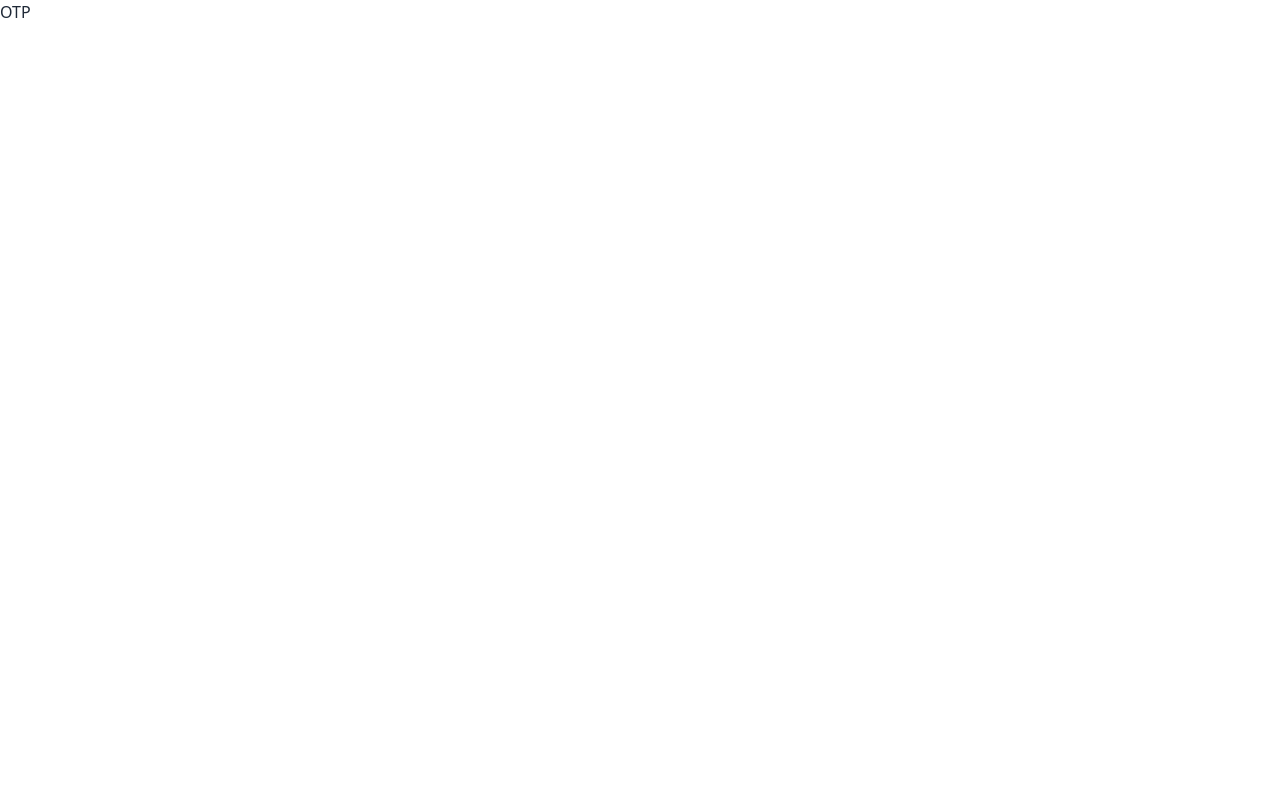
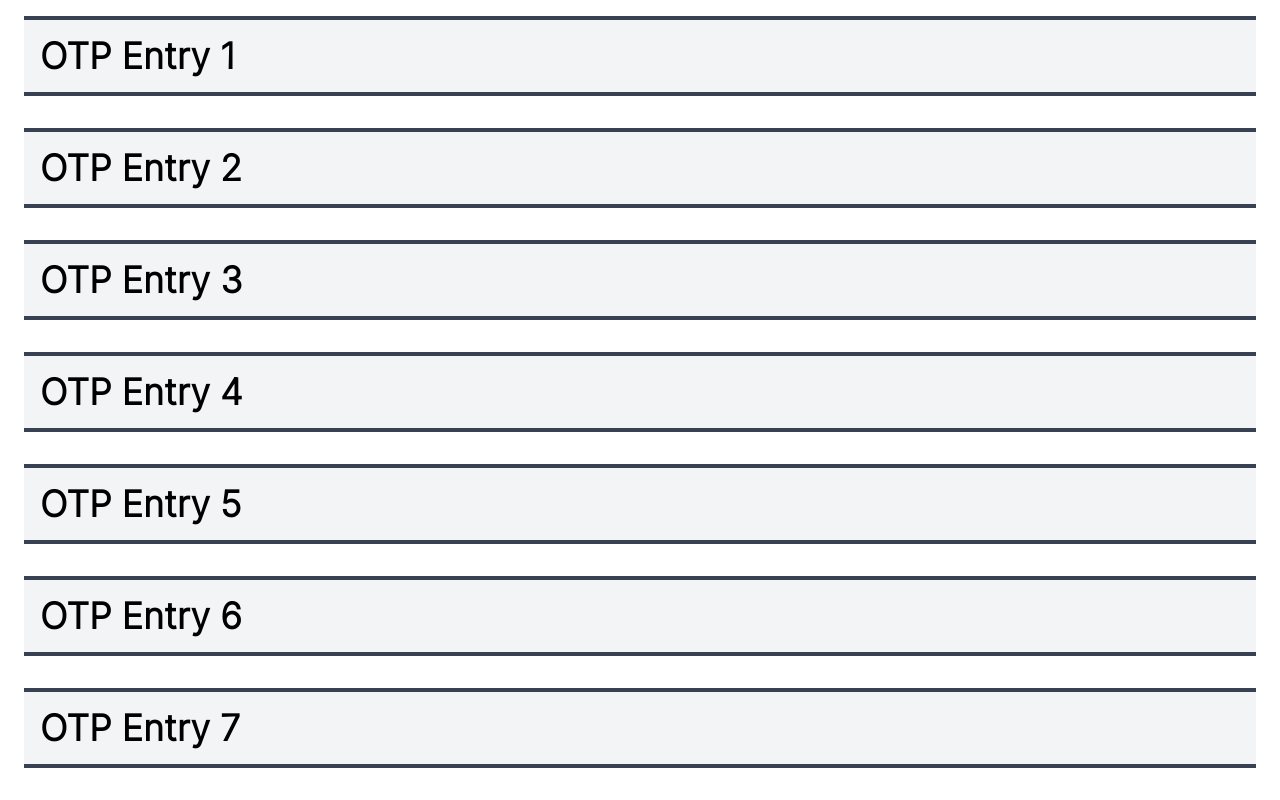
Before and after one commit to aesthetic0001/totp, a React (Vite) app: page / in a window 1280 px wide. Shown: the top 800 px of the page. Built offline with nearby package versions, Linux system fonts and the light colour scheme.

Commit message:
added otp entry component

```diff
--- a/package.json
+++ b/package.json
@@ -13,7 +13,6 @@
   },
   "dependencies": {
     "@tauri-apps/api": "^1",
-    "daisyui": "^4.10.2",
     "react": "^18.2.0",
     "react-dom": "^18.2.0",
     "react-router-dom": "^6.23.0"
@@ -21,6 +20,7 @@
   "devDependencies": {
     "@tauri-apps/cli": "^1",
     "@vitejs/plugin-react": "^4.2.1",
+    "tailwindcss": "^3.4.3",
     "vite": "^5.0.0"
   }
 }
--- /dev/null
+++ b/src/components/OTPEntry.jsx
@@ -0,0 +1,12 @@
+// a flexible component which displays a single OTP entry, taking up its entire width in the flex row
+const OTPEntry = ({title}) => {
+    return (
+        <div className="flex bg-gray-100 hover:bg-green-300 hover:scale-105 transition-all ease-in-out mx-6 my-4 border-y-4 border-gray-700 cursor-pointer">
+            <div className="p-4">
+                <h1 className="text-4xl font-bold font-['Inter var'] text-center">{title}</h1>
+            </div>
+        </div>
+    );
+};
+
+export default OTPEntry;
--- a/src/input.css
+++ b/src/input.css
@@ -1,3 +1,23 @@
 @tailwind base;
+
+::-webkit-scrollbar {
+    width: 1.25rem;
+}
+
+::-webkit-scrollbar-thumb {
+    background-color: #888;
+    border-radius: 5px;
+}
+
+::-webkit-scrollbar-thumb:hover {
+    background-color: #555;
+}
+
+@font-face {
+    font-family: "Inter var";
+    src: local("Inter var"),
+    url("./assets/Inter-Light.ttf") format("truetype");
+}
+
 @tailwind components;
 @tailwind utilities;
--- a/src/pages/OTPMenu.jsx
+++ b/src/pages/OTPMenu.jsx
@@ -1,7 +1,13 @@
+import OTPEntry from "../components/OTPEntry.jsx";
+
 function OTPMenu() {
   return (
-      <div>
-          <h1>OTP</h1>
+      <div className="h-screen">
+          <div className="flex flex-col overflow-y-scroll smooth-scroll">
+              {Array.from({length: 10}, (_, i) => (
+                    <OTPEntry key={i} title={`OTP Entry ${i + 1}`} />
+                ))}
+          </div>
       </div>
   );
 }
--- a/tailwind.config.js
+++ b/tailwind.config.js
@@ -1,12 +1,16 @@
+const defaultTheme = require('tailwindcss/defaultTheme')
+
 /** @type {import('tailwindcss').Config} */
 export default {
   content: [
       './src/**/*.{js,jsx}',
   ],
   theme: {
-    extend: {},
+    extend: {
+      fontFamily: {
+        sans: ['Inter var', ...defaultTheme.fontFamily.sans],
+      },
+    },
   },
-  plugins: [
-      require('daisyui'),
-  ],
+  plugins: [],
 }
```
Also changed, not shown: src/assets/Inter-Light.ttf (added), 1 other file (tests, documents, lock files or other folders).
